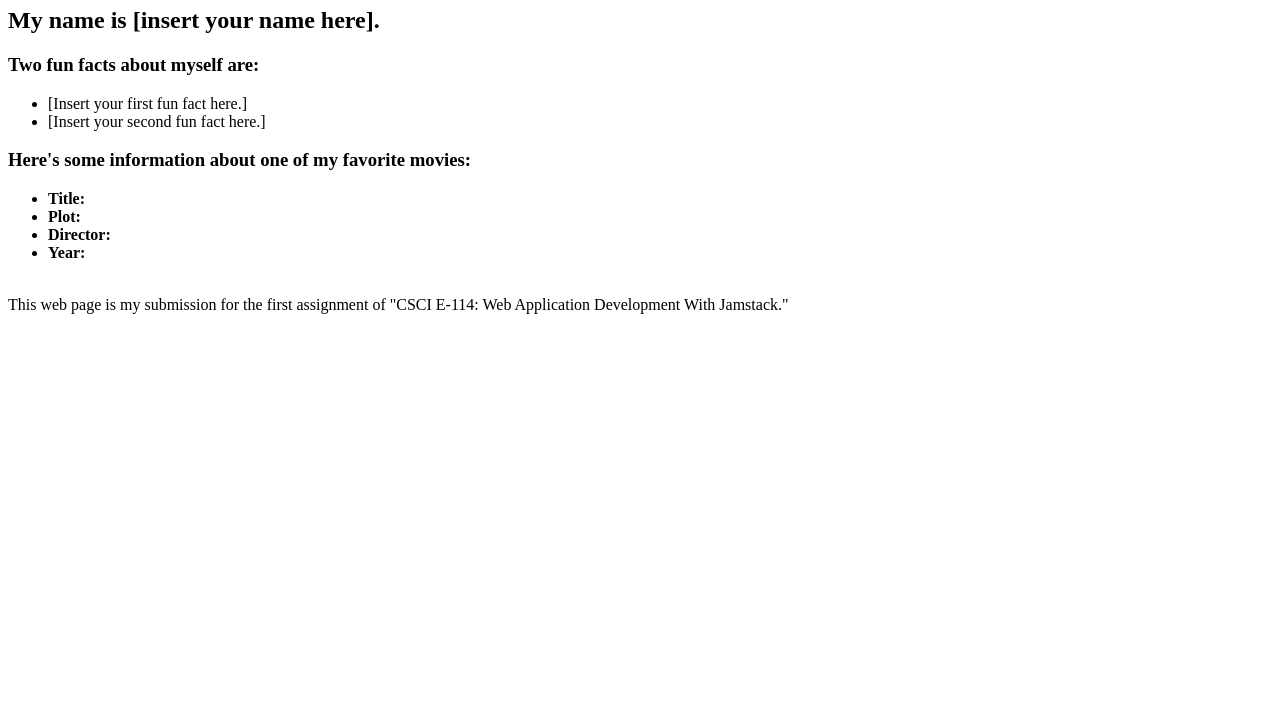
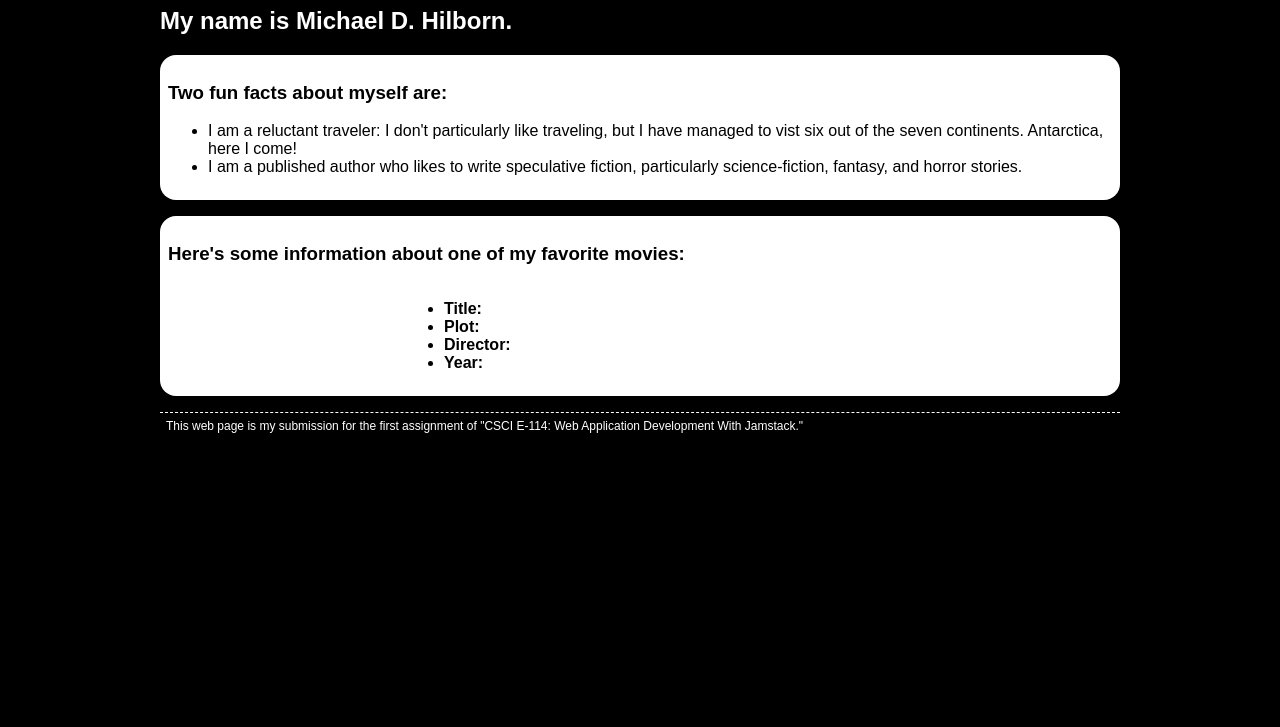
Before and after one commit to mhilborn-at-hbs/cscie-114_2024_week-01_demo-01-live, an Eleventy site: page src/index.html in a window 1280 px wide. Shown: the part 73-800 px from the top of the page. Built offline with nearby package versions, Linux system fonts and the light colour scheme; Eleventy itself is replaced by a stand-in of ours; files that its build step writes are made by us from their sources.

Commit message:
Final code for the demo. Will it work???

```diff
--- a/src/css/main.css
+++ b/src/css/main.css
@@ -1 +1,56 @@
 /* Add your CSS to this file. */
+
+body {
+    background-color: black;
+    font-family: Arial, Helvetica, sans-serif;
+    margin: auto;
+    width: 75%;
+}
+
+header h1 {
+    color: white;
+    text-align: center;
+}
+
+h2 {
+    color: white;
+}
+
+section {
+    background-color: white;
+    padding: 0.5em;
+    margin-bottom: 1em;
+    border-radius: 1em;
+}
+
+#myMovie {
+    display: grid;
+    grid-template-columns: 25% 75%;
+    grid-template-areas:
+        "blurb blurb"
+        "image info"
+}
+
+#myMovie h3 {
+    grid-area: blurb;
+}
+
+#myMovie ul {
+    grid-area: info;
+}
+
+#myMovie div {
+    grid-area: image;
+
+}
+
+#myMovie div img {
+    width: 100%;
+}
+
+footer {
+    font-size: 0.75em;
+    color: white;
+    border-top: white dashed thin;
+    padding: 0.5em;
+}
--- a/src/index.html
+++ b/src/index.html
@@ -8,14 +8,14 @@ layout: 'layouts/base.html'
 </header>
 
 <main>
-    <h2>My name is [insert your name here].</h2>
+    <h2>My name is Michael D. Hilborn.</h2>
 
     <section id="funFacts">
         <h3>Two fun facts about myself are:</h3>
 
         <ul>
-            <li>[Insert your first fun fact here.]</li>
-            <li>[Insert your second fun fact here.]</li>
+            <li>I am a reluctant traveler: I don't particularly like traveling, but I have managed to vist six out of the seven continents. Antarctica, here I come!</li>
+            <li>I am a published author who likes to write speculative fiction, particularly science-fiction, fantasy, and horror stories.</li>
         </ul>
     </section>
     <section id="myMovie">
```
